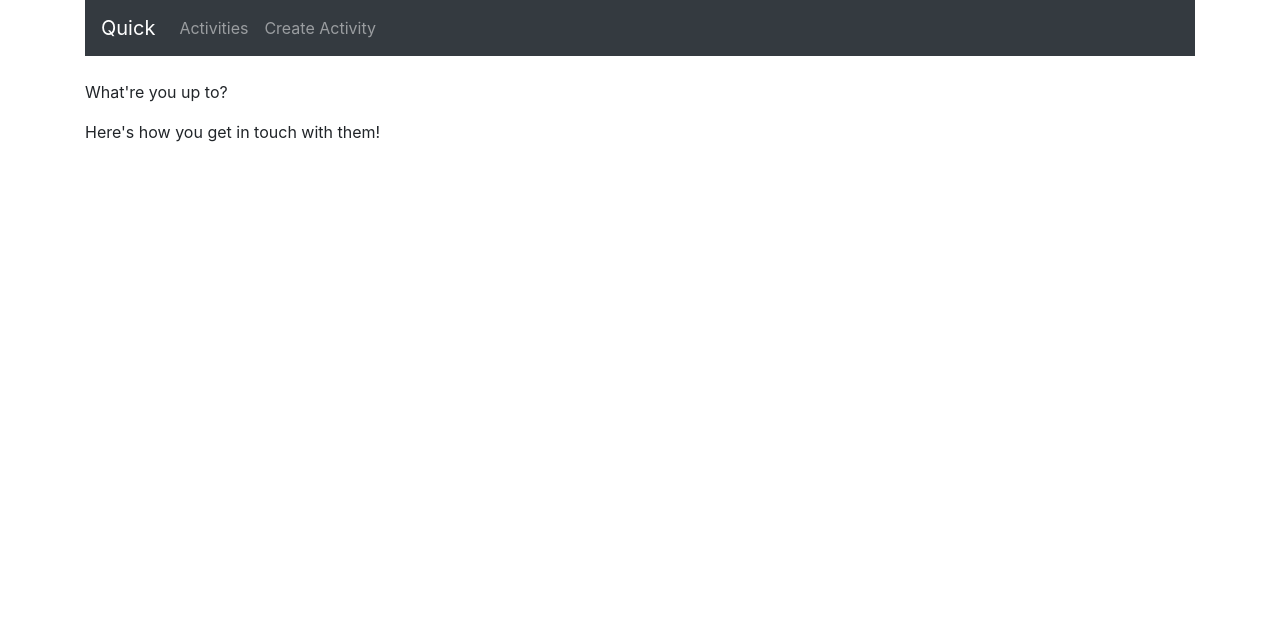
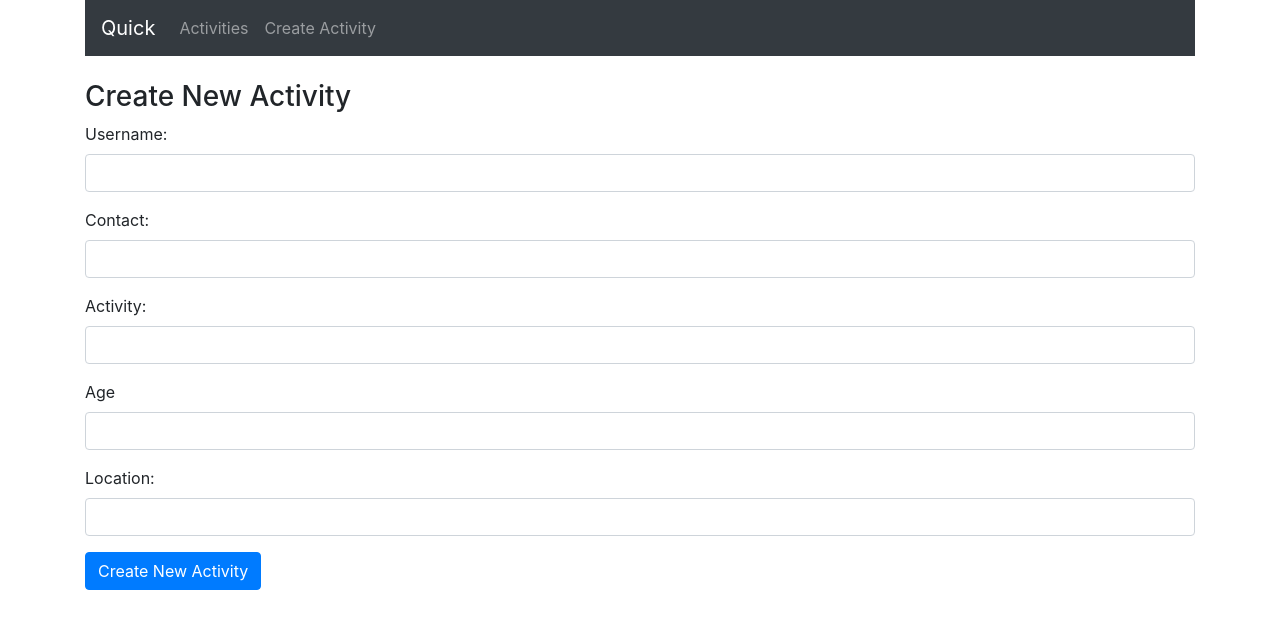
Before and after one commit to anishseeniraj/quic, a React (Create React App) app: page /create in a window 1280 px wide. Shown: the top 628 px of the page. Built offline with nearby package versions, Linux system fonts and the light colour scheme.

Commit message:
Updated create activity component

```diff
--- a/package.json
+++ b/package.json
@@ -6,6 +6,7 @@
     "@testing-library/jest-dom": "^4.2.4",
     "@testing-library/react": "^9.5.0",
     "@testing-library/user-event": "^7.2.1",
+    "axios": "^0.20.0",
     "bootstrap": "^4.5.2",
     "react": "^16.13.1",
     "react-dom": "^16.13.1",
--- a/src/App.js
+++ b/src/App.js
@@ -15,7 +15,6 @@ function App() {
         <br />
         <Route path="/" exact component={ActivitiesList} />
         <Route path="/create" component={CreateActivity} />
-        <Route path="/:id" component={ViewActivity} />
       </div>
     </Router>
   );
--- a/src/components/create-activity.component.js
+++ b/src/components/create-activity.component.js
@@ -1,11 +1,136 @@
-import React, { Component } from "react";
+import React, { Component } from 'react';
+import axios from 'axios';
 
 export default class CreateActivity extends Component {
+  constructor(props) {
+    super(props);
+
+    this.state = {
+      username: "",
+      contact: "",
+      activity: "",
+      age: "",
+      location: "",
+    }
+
+    this.onChangeUsername = this.onChangeUsername.bind(this);
+    this.onChangeContact = this.onChangeContact.bind(this);
+    this.onChangeActivity = this.onChangeActivity.bind(this);
+    this.onChangeAge = this.onChangeAge.bind(this);
+    this.onChangeLocation = this.onChangeLocation.bind(this);
+    this.onSubmit = this.onSubmit.bind(this);
+  }
+
+  onChangeUsername(e) {
+    this.setState({
+      username: e.target.value
+    })
+  }
+
+  onChangeContact(e) {
+    this.setState({
+      contact: e.target.value
+    })
+  }
+
+  onChangeActivity(e) {
+    this.setState({
+      activity: e.target.value
+    })
+  }
+
+  onChangeAge(e) {
+    this.setState({
+      age: e.target.value
+    })
+  }
+
+  onChangeLocation(e) {
+    this.setState({
+      location: e.target.value
+    })
+  }
+
+  onSubmit(e) {
+    e.preventDefault();
+
+    const exercise = {
+      username: this.state.username,
+      contact: this.state.contact,
+      activity: this.state.activity,
+      age: this.state.age,
+      location: this.state.location
+    }
+
+    console.log(exercise);
+
+    axios.post('http://localhost:5000/exercises/add', exercise)
+      .then(res => console.log(res.data));
+
+    window.location = '/';
+  }
+
   render() {
     return (
-      <div>
-        <p>What're you up to?</p>
-      </div>
-    );
+    <div>
+      <h3>Create New Activity</h3>
+      <form onSubmit={this.onSubmit}>
+
+        <div className="form-group">
+          <label>Username: </label>
+          <input type="text"
+              required
+              className="form-control"
+              value={this.state.username}
+              onChange={this.onChangeUsername}
+              />
+        </div>
+
+        <div className="form-group">
+          <label>Contact: </label>
+          <input type="text"
+              required
+              className="form-control"
+              value={this.state.contact}
+              onChange={this.onChangeContact}
+              />
+        </div>
+
+        <div className="form-group">
+          <label>Activity: </label>
+          <input
+              type="text"
+              className="form-control"
+              value={this.state.activity}
+              onChange={this.onChangeActivity}
+              />
+        </div>
+
+        <div className="form-group">
+          <label>Age </label>
+          <input
+              type="text"
+              className="form-control"
+              value={this.state.age}
+              onChange={this.onChangeAge}
+              />
+        </div>
+
+        <div className="form-group">
+          <label>Location: </label>
+          <input
+              type="text"
+              className="form-control"
+              value={this.state.location}
+              onChange={this.onChangeLocation}
+              />
+        </div>
+
+        <div className="form-group">
+          <input type="submit" value="Create New Activity" className="btn btn-primary" />
+        </div>
+      </form>
+    </div>
+    )
   }
 }
```
Also changed, not shown: 1 other file (tests, documents, lock files or other folders).
